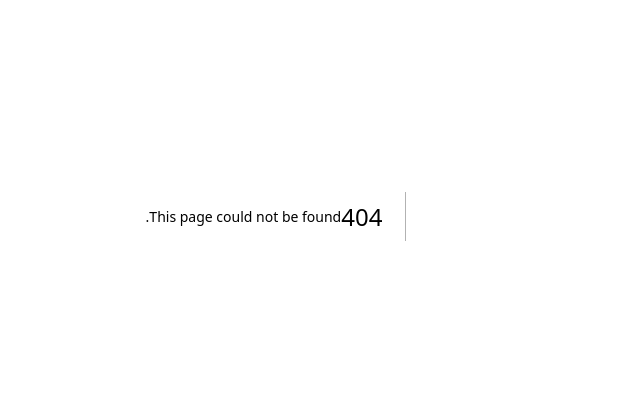
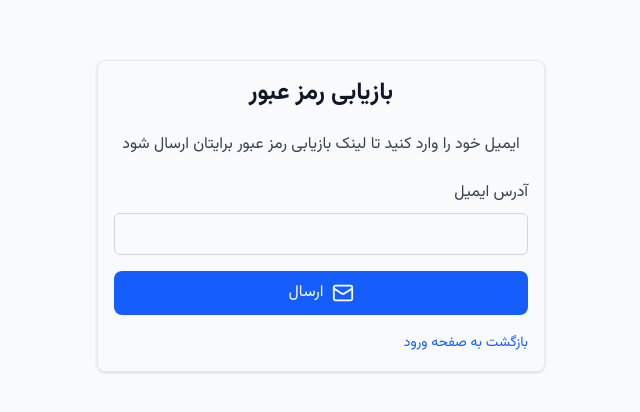
Before and after one commit to Ali4-08/boilerplate, a Next.js app: page /forgot-password in a window 1280 px wide. Before the commit this address had no page. Shown: the part 184-596 px from the top of the page, without its empty margins (396-1036 px from the left). Built offline with nearby package versions, Linux system fonts and the light colour scheme.

Commit message:
Add forgot password page and add forgot password link in login page

```diff
--- a/app/(auth)/login/page.tsx
+++ b/app/(auth)/login/page.tsx
@@ -123,6 +123,7 @@ function LoginForm() {
           </div>
         </div>
 
+        {/* پیام ها */}
         <div>
           {/* پیغام های خطا */}
           <span>
@@ -174,6 +175,7 @@ function LoginForm() {
           </button>
         </div>
 
+        <div className="space-y-2">
           <p className="border-t border-gray-300 pt-4 sm:pt-6 text-center sm:text-right">
             حساب کاربری ندارید ؟{" "}
             <Link
@@ -183,6 +185,14 @@ function LoginForm() {
               ثبت نام کنید
             </Link>
           </p>
+
+          <Link
+          href={"/forgot-password"}
+          className="text-sm text-blue-600 hover:text-blue-700 transition-colors duration-300"
+          >
+              رمز عبور خود را فراموش کره اید ؟
+          </Link>
+        </div>
       </form>
     </main>
   );
--- a/app/api/auth/reset-password/route.ts
+++ b/app/api/auth/reset-password/route.ts
@@ -5,16 +5,16 @@ import { appError } from "@/lib/logError";
 
 export async function POST(request: NextRequest){
     try {
-        const {newPassword, token} = await request.json();
+        const {password, token} = await request.json();
 
-        if(!token || !newPassword){
+        if(!token || !password){
             return NextResponse.json(
                 {error: "رمز عبور و توکن الزامیست"},
                 {status: 400},
             );
         }
 
-        if(newPassword.length < 8){
+        if(password.length < 8){
             return NextResponse.json(
                 {error: "رمز عبور باید حداقل 8 کاراکتر باشد"},
                 {status: 400},
@@ -23,7 +23,7 @@ export async function POST(request: NextRequest){
 
         const tokenResult = await pool.query(`
         SELECT user_id, expires_at
-        FROM password_reset_token
+        FROM password_reset_tokens
         WHERE token = $1 AND used = false;
         `, [token]);
 
@@ -51,7 +51,7 @@ export async function POST(request: NextRequest){
         try {
             await client.query("BEGIN");
 
-            const hashPassword = await bcrypt.hash(newPassword, 10);
+            const hashPassword = await bcrypt.hash(password, 10);
 
             await client.query("UPDATE users SET password_hash = $1 WHERE id = $2", [hashPassword, tokenData.user_id]);
 
--- /dev/null
+++ b/app/forgot-password/page.tsx
@@ -0,0 +1,108 @@
+// \app\forgot-password\page.tsx
+
+'use client';
+
+import { useState } from "react";
+import Link from "next/link";
+import { Mail } from "lucide-react";
+
+export default function ForgotPasswordPage(){
+    const [email, setEmail] = useState("");
+    const [loading, setLoading] = useState(false);
+    const [message, setMessage] = useState("");
+    const [error, setError] = useState("");
+
+    async function handleSubmit(e: React.FormEvent)  {
+        e.preventDefault();
+
+        setLoading(true);
+        setError("");
+        setMessage("");
+
+        if(!email){
+            setError("آدرس ایمیل را وارد کنید");
+            setLoading(false);
+            return;
+        }
+
+        try {
+            const response = await fetch("/api/auth/forgot-password", {
+                method: "POST",
+                headers: {"Content-Type": "application/json"},
+                body: JSON.stringify({email}),
+            });
+            await response.json();
+
+            setMessage("اگر ایمیل وجود داشته باشد، لینک تغییر رمز عبور برایش ارسال خواهد شد.");
+        } catch (error) {
+            setError("خطای شبکه، لطفا دوباره تلاش کنید.");
+        } finally{
+            setLoading(false);
+        }
+    }
+
+    return(
+        <main className="min-h-screen bg-gray-50 p-4 flex items-center justify-center">
+            <div className="w-full max-w-md p-4 border border-gray-200 shadow-sm rounded-lg space-y-6">
+                <h1 className="text-2xl font-semibold text-gray-900 text-center">
+                    بازیابی رمز عبور
+                </h1>
+
+                <p className="text-gray-700 text-center">
+                    ایمیل خود را وارد کنید تا لینک بازیابی رمز عبور برایتان ارسال شود
+                </p>
+
+                <form
+                onSubmit={handleSubmit}
+                className="space-y-4"
+                >
+                    <div>
+                        <label htmlFor="email" className="block text-gray-700 mb-2">
+                            آدرس ایمیل
+                        </label>
+                        <input type="email"
+                        id="email"
+                        value={email}
+                        onChange={(e) => setEmail(e.target.value)}
+                        className="w-full border border-gray-300 rounded-md px-4 py-2 focus:outline-none focus:border-transparent focus:ring-2 focus:ring-blue-400 transition-all duration-300" />
+                    </div>
+
+                    {message && (
+                        <div className="bg-green-50 border border-green-200 rounded-md p-4">
+                            <p className="text-green-700 text-sm">
+                                {message}
+                            </p>
+                        </div>
+                    )}
+
+                    {error && (
+                        <div className="bg-red-50 border border-red-200 rounded-md p-4">
+                            <p className="text-red-700 text-sm">
+                                {error}
+                            </p>
+                        </div>
+                    )}
+
+                    <div>
+                        <button
+                        type="submit"
+                        disabled={loading}
+                        className="w-full bg-blue-600 hover:bg-blue-700 disabled:bg-blue-400 disabled:cursor-not-allowed text-white rounded-lg px-4 py-2.5 flex items-center justify-center gap-2 transition-colors duration-300">
+                            <Mail size={22}/>
+                            <span>
+                                {loading ? "درحال ارسال..." : "ارسال"}
+                            </span>
+                        </button>
+                    </div>
+
+                    <Link
+                    href={"/login"}
+                    className="text-sm text-blue-600 hover:text-blue-700 transition-colors duration-300"
+                    >
+                        بازگشت به صفحه ورود
+                    </Link>
+                </form>
+            </div>
+        </main>
+    )
+}
--- a/app/reset-password/page.tsx
+++ b/app/reset-password/page.tsx
@@ -53,7 +53,7 @@ function ResetPasswordForm(){
         try {
            const response = await fetch("/api/auth/reset-password", {
             method: "POST",
-            headers: {"Content-Type":"application/json"},
+            headers: {"Content-Type": "application/json"},
             body: JSON.stringify({token, password})
            });
 
```
Lines whose indentation alone changed are shown as unchanged.
